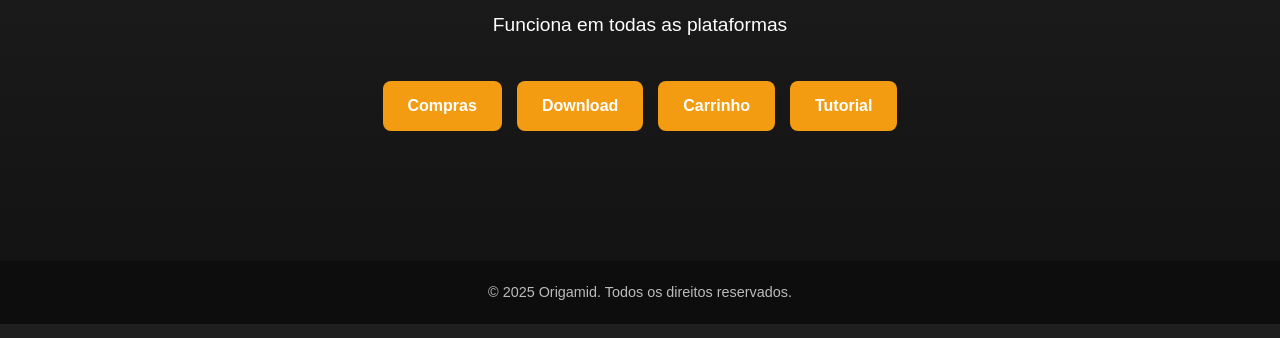
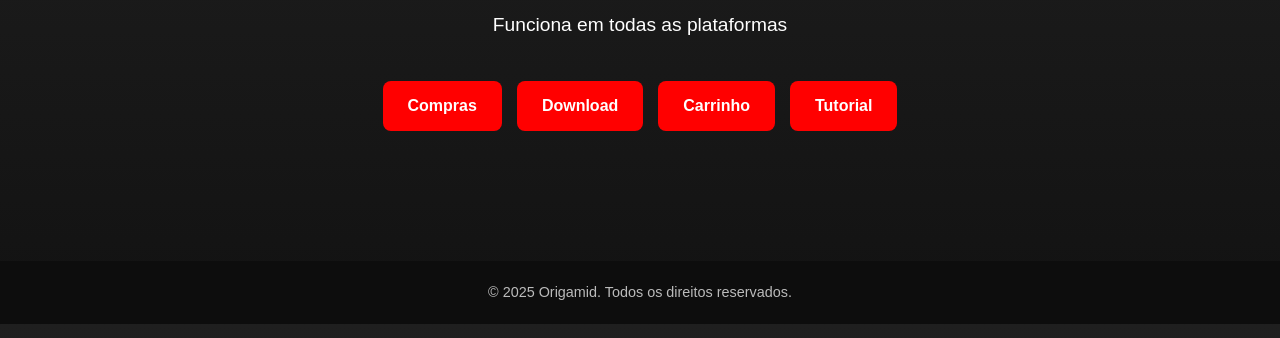
Before and after one commit to MarcosLeite99/MeuSite, a plain HTML site: page index.html in a window 1280 px wide. Shown: the part 222-560 px from the top of the page. Drawn offline with Linux system fonts and the light colour scheme.

Commit message:
Altera cor do botão de navegação

```diff
--- a/index.html
+++ b/index.html
@@ -73,7 +73,7 @@
         .button_nav {
             text-decoration: none;
             padding: 12px 25px;
-            background-color: #f39c12;
+            background-color: red;
             color: #fff;
             border-radius: 8px;
             font-weight: bold;
```
